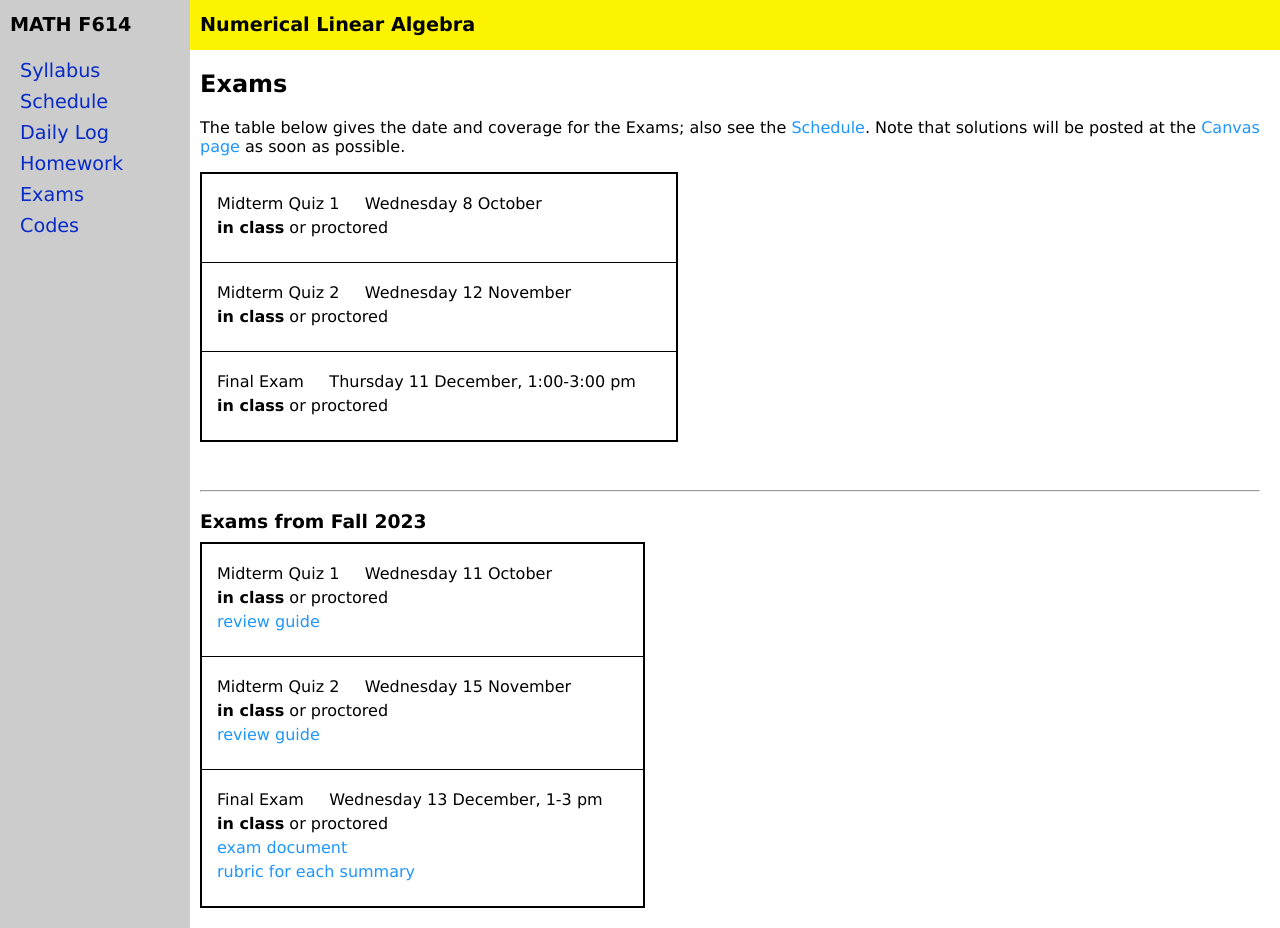
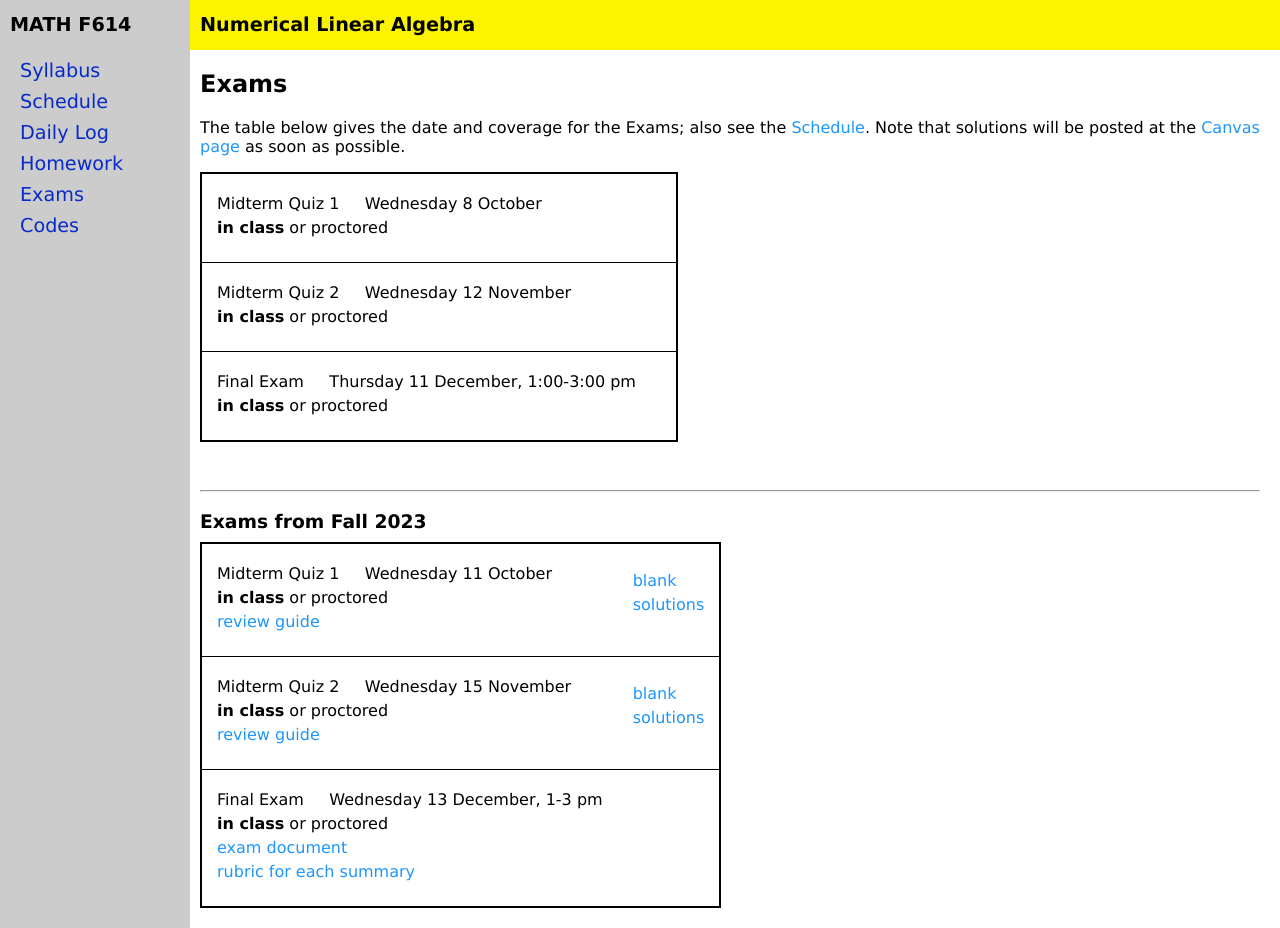
Before and after one commit to bueler/nla, a Jekyll site: the page built from exams.md, in a window 1280 px wide and 928 px high. Built offline with Jekyll 4.4.1, drawn with Linux system fonts in a browser that asks for light colours; some of the changed lines change nothing that is shown.

Commit message:
go ahead and post old exams

```diff
--- a/_data/examsF23.yml
+++ b/_data/examsF23.yml
@@ -5,12 +5,14 @@ exams:
   date: Wednesday 11 October
   info: <b>in class</b> or proctored
   reviewguide: mid1review.pdf
-  #blank: mid1.pdf
-  #solutions: mid1solns.pdf
+  blank: blank/mid1.pdf
+  solutions: solns/mid1.pdf
 - name: Midterm Quiz 2
   date: Wednesday 15 November
   info: <b>in class</b> or proctored
   reviewguide: mid2review.pdf
+  blank: blank/mid2.pdf
+  solutions: solns/mid2.pdf
 - name: Final Exam
   date: Wednesday 13 December, 1-3 pm
   info: <b>in class</b> or proctored
```
Also changed, not shown: 4 other files.
